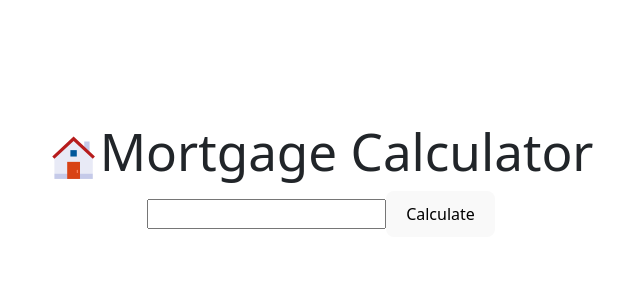
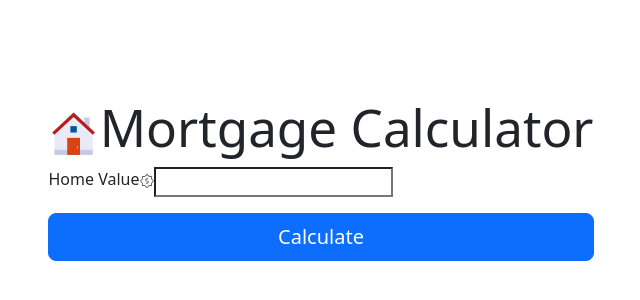
Before and after one commit to gipsoong/journeyhome, a React (Vite) app: page / in a window 1280 px wide. Shown: the part 220-520 px from the top of the page, without its empty margins (319-959 px from the left). Built offline with nearby package versions, Linux system fonts and the light colour scheme.

Commit message:
Adding values to the form and some styling

```diff
--- /dev/null
+++ b/src/components/FormInputGroup.jsx
@@ -0,0 +1,17 @@
+import React from "react";
+
+function FormInputGroup({text, icon, placeholder, value}) {
+    return (
+        <div className="input-group mb-3">
+            <span className="input-grou-text">{text}{icon}</span>
+            <input
+                className="from-control"
+                type="number"
+                placeholder={placeholder}
+                value={value}>
+            </input>
+        </div>
+    )
+}
+
+export default FormInputGroup;
--- a/src/components/form.jsx
+++ b/src/components/form.jsx
@@ -1,10 +1,18 @@
 import React from "react";
+import FormInputGroup from "./FormInputGroup";
+import { CiBadgeDollar } from "react-icons/ci";
+
 
 function Form() {
     return (
-        <form>
-            <input type="text"></input>
-            <button type="submit">Calculate</button>
+        <form onSubmit={(e)=> e.preventDefault()}>
+            <FormInputGroup text="Home Value" icon={<CiBadgeDollar />}/>
+            <button
+                type="submit"
+                className="btn btn-primary btn-lg w-100 center"
+                onClick={() => console.log("Click")}>
+                    Calculate
+            </button>
         </form>
     )
 }
```
